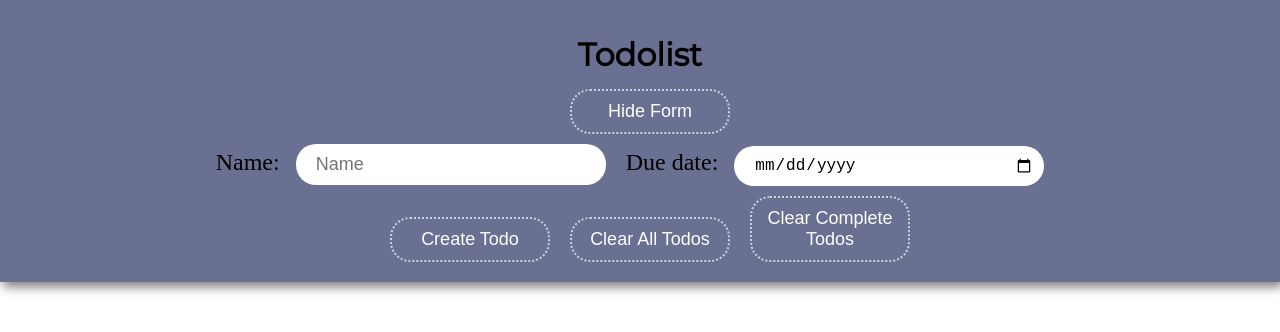
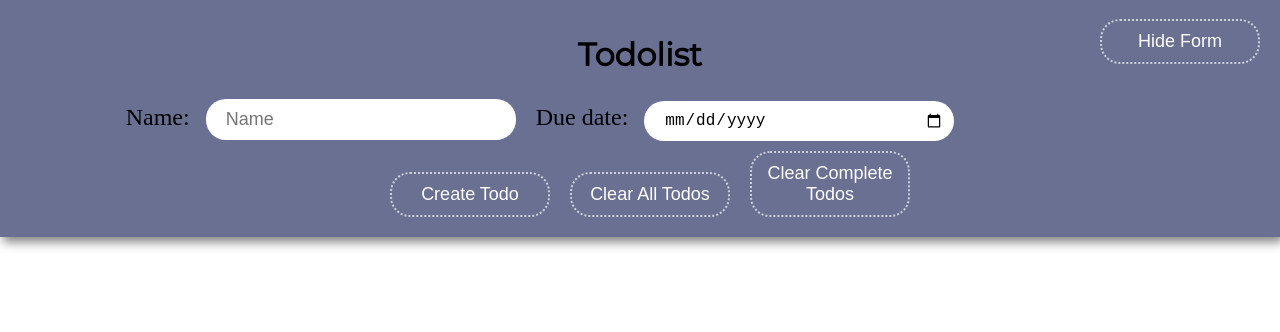
Before and after one commit to cubix11/todolist, a Vue app: page / in a window 1280 px wide. Shown: the top 332 px of the page. Built offline with nearby package versions, Linux system fonts and the light colour scheme.

Commit message:
Put hide form button on right side

```diff
--- a/src/App.vue
+++ b/src/App.vue
@@ -1,7 +1,7 @@
 <template>
     <div id="app">
         <div id="header">
-            <h1>Todolist</h1><button @click="formshow = !formshow">Hide Form</button>
+            <h1>Todolist</h1><button id="form-hide-show" @click="formshow = !formshow">Hide Form</button>
             <form @submit.prevent='create()' v-if="formshow">
                 <label for="name">Name: <input type="text" v-model="newTodo.name" id="name" required placeholder="Name"></label>
                 <label for="due-date">Due date: <input type="date" id="due-date" v-model="newTodo.due_date" placeholder="Due date"></label><br>
--- a/src/assets/styles.scss
+++ b/src/assets/styles.scss
@@ -73,7 +73,13 @@ li:nth-child(odd) {
 }
 h1 {
     padding: 15px;
+    display: block;
     font-family: 'Montserrat', sans-serif;
+}
+#form-hide-show {
+    float: right;
+    position: relative;
+    top: -70px;
 }
 #header {
     text-align: center;
```
